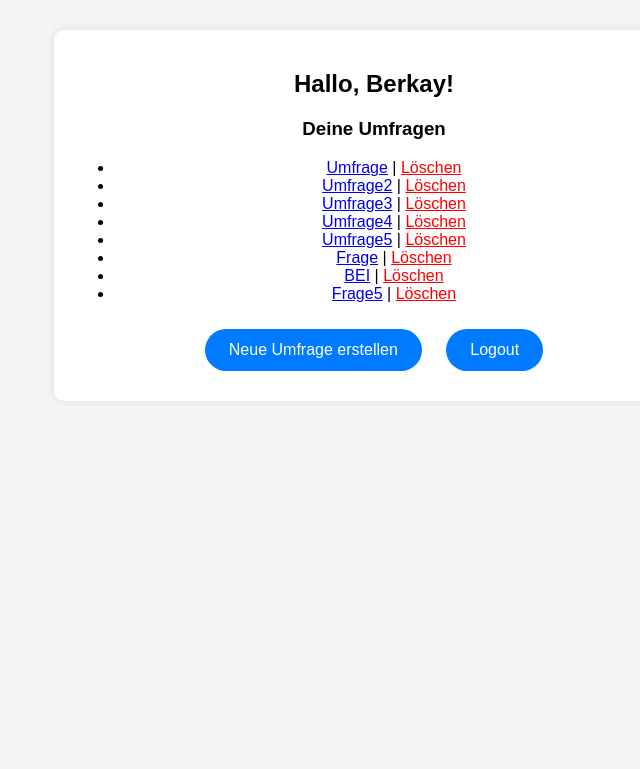
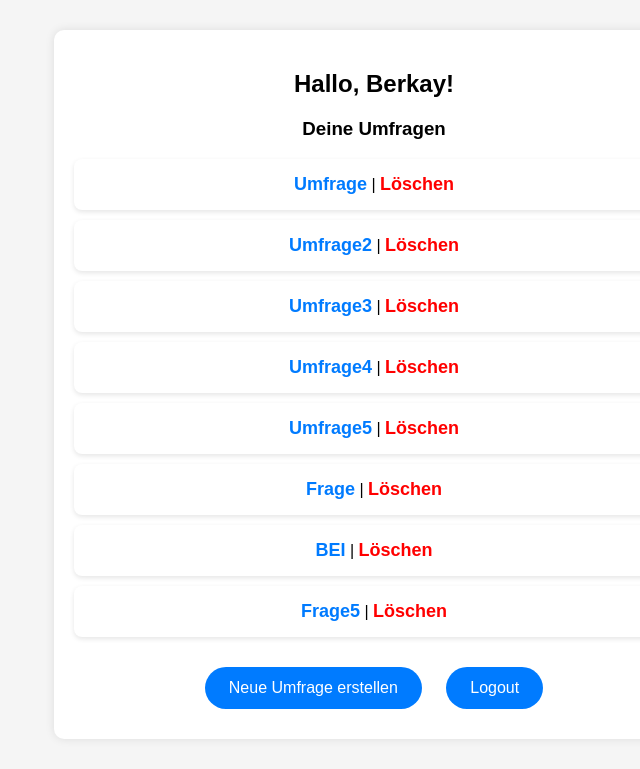
Before and after one commit to Berkay9712/webapp24, a Flask app: page /dashboard in a window 1280 px wide. Shown: the part 149-918 px from the top of the page, without its empty margins (266-906 px from the left). Before the commit the page ends 520 px from the top, so only its background shows below. Run offline with Flask 3, Linux system fonts and the light colour scheme; a user stored in the database is signed in; data comes from the database, SQL or seed files in the repository.

Commit message:
dashboard Designanpassung

```diff
--- a/templates/dashboard.html
+++ b/templates/dashboard.html
@@ -15,20 +15,24 @@
     <main class="container">
         <h2>Hallo, {{ user.username }}!</h2>
         <h3>Deine Umfragen</h3>
+
         {% if surveys %}
-            <ul>
+            <ul class="survey-list">
                 {% for survey in surveys %}
                     <li>
-                        <a href="{{ url_for('results', survey_id=survey.id) }}">{{ survey.title }}</a>
-                        <span> | <a href="{{ url_for('delete_survey', survey_id=survey.id) }}" style="color: red;">Löschen</a></span>
+                        <a href="{{ url_for('results', survey_id=survey.id) }}" class="survey-link">{{ survey.title }}</a>
+                        <span> | <a href="{{ url_for('delete_survey', survey_id=survey.id) }}" class="survey-link" style="color: red;">Löschen</a></span>
                     </li>
                 {% endfor %}
             </ul>
         {% else %}
             <p>Du hast noch keine Umfragen erstellt.</p>
         {% endif %}
-        <a href="{{ url_for('create') }}"><button class="button">Neue Umfrage erstellen</button></a>
-        <a href="{{ url_for('logout') }}"><button class="button logout-btn">Logout</button></a>
+
+        <div class="button-container">
+            <a href="{{ url_for('create') }}"><button class="button">Neue Umfrage erstellen</button></a>
+            <a href="{{ url_for('logout') }}"><button class="button logout-btn">Logout</button></a>
+        </div>
     </main>
 
 </body>
```
